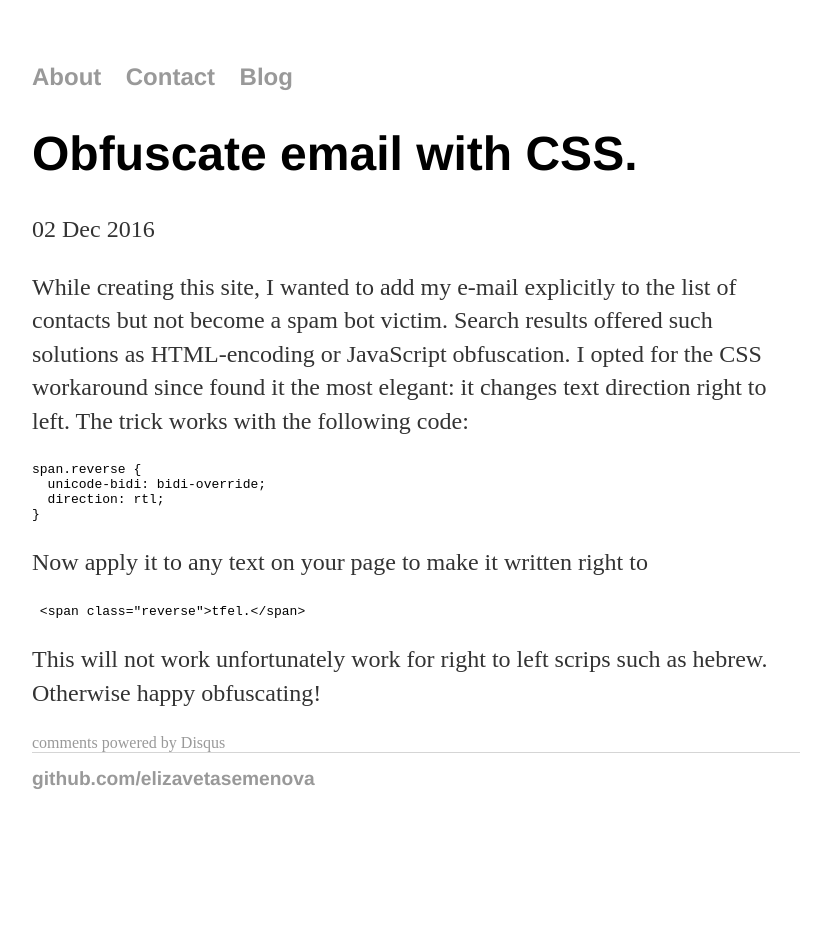
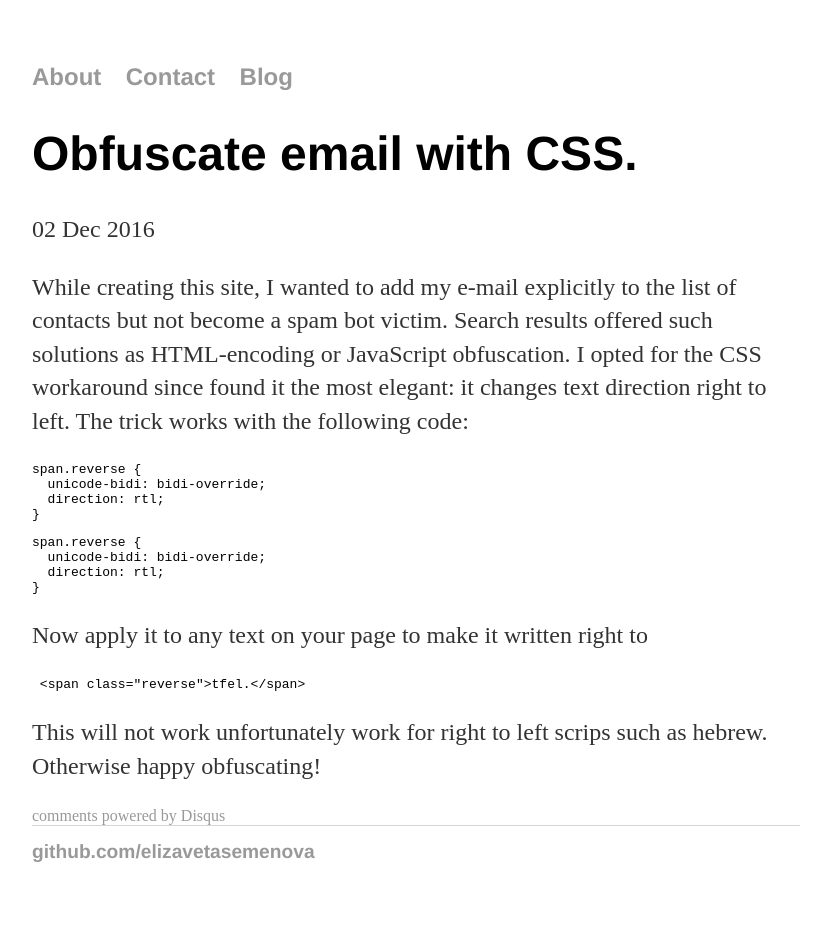
Before and after one commit to elizavetasemenova/elizavetasemenova.github.io, a Jekyll site: the page built from _posts/2016-12-02-obfuscate-email-with-CSS.md, in a window 1280 px wide. Shown: the whole page, without its empty margins (224-1055 px from the left). Built offline with Jekyll 4.4.1, drawn with Linux system fonts in a browser that asks for light colours; comment, search, counter and statistics services are not loaded; before the commit the page ends 900 px from its top, so only the background shows below that.

Commit message:
Update 2016-12-02-obfuscate-email-with-CSS.md

````diff
--- a/_posts/2016-12-02-obfuscate-email-with-CSS.md
+++ b/_posts/2016-12-02-obfuscate-email-with-CSS.md
@@ -8,12 +8,21 @@ While creating this site, I wanted to add my e-mail explicitly to the list of co
 offered such solutions as HTML-encoding or JavaScript obfuscation. I opted for the CSS workaround since found it the most elegant:
 it changes text direction right to left. The trick works with the following code:
 
+
 ```CSS
 span.reverse {
   unicode-bidi: bidi-override;
   direction: rtl;
 }
 ```
+
+<pre class="prettyprint">
+span.reverse {
+  unicode-bidi: bidi-override;
+  direction: rtl;
+}
+</pre>
+
 
 Now apply it to any text on your page to make it written right to
 
````
